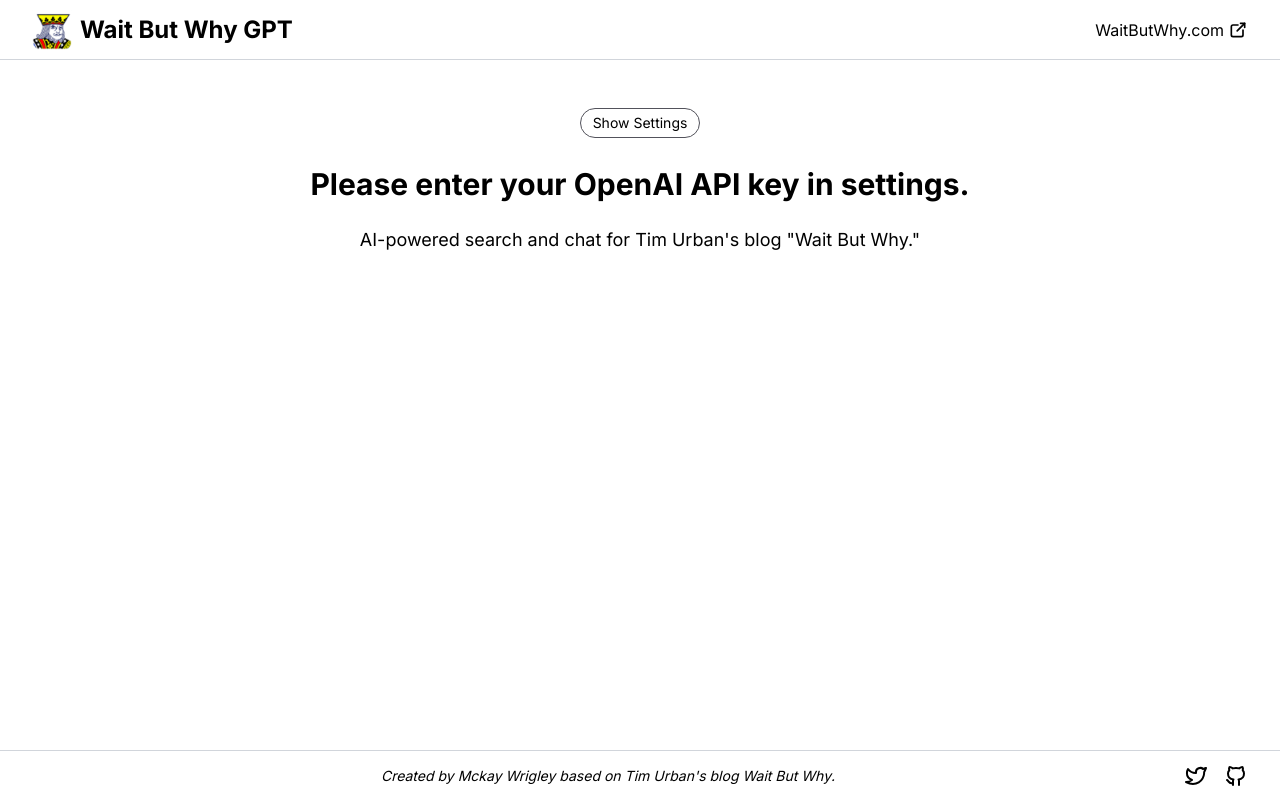
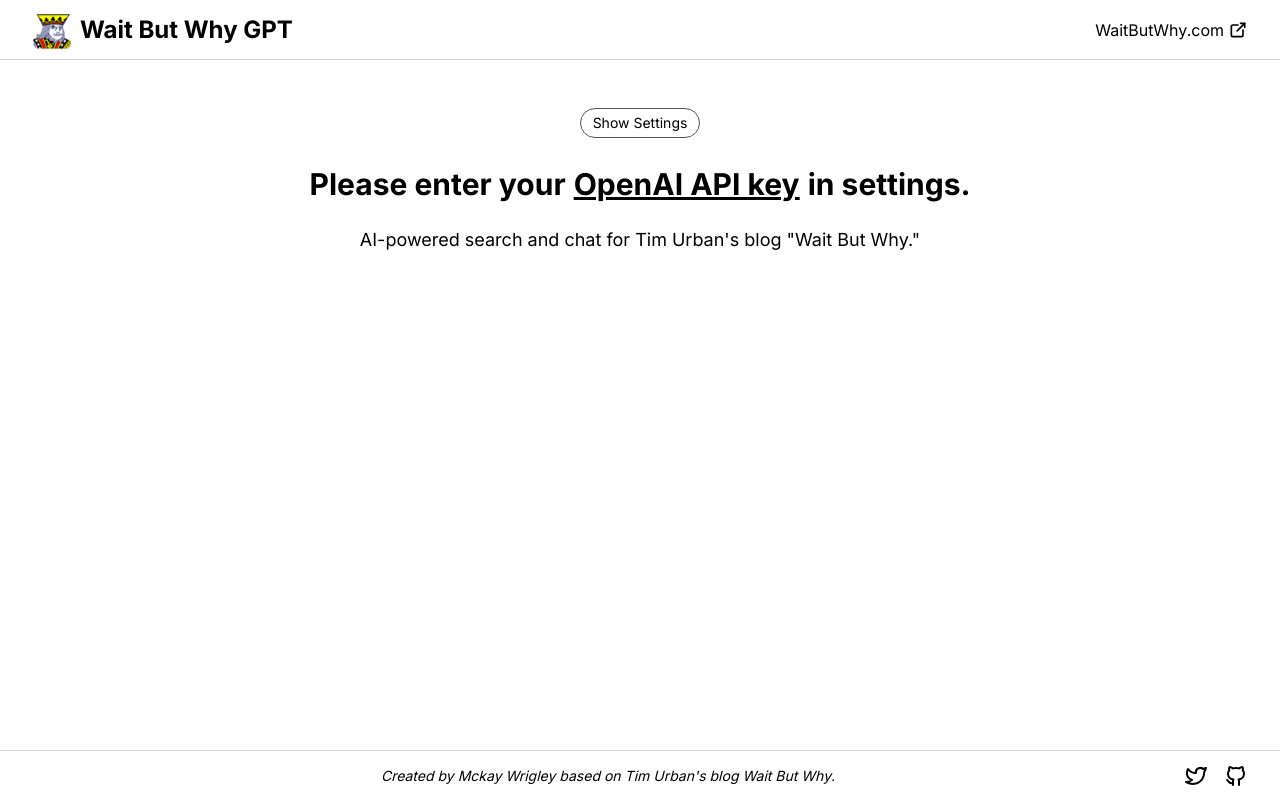
Before and after one commit to mckaywrigley/wait-but-why-gpt, a Next.js app: page / in a window 1280 px wide. Built offline with nearby package versions, Linux system fonts and the light colour scheme.

Commit message:
add openai link

```diff
--- a/pages/index.tsx
+++ b/pages/index.tsx
@@ -303,7 +303,16 @@
                 </button>
               </div>
             ) : (
-              <div className="text-center font-bold text-3xl mt-7">Please enter your OpenAI API key in settings.</div>
+              <div className="text-center font-bold text-3xl mt-7">
+                Please enter your
+                <a
+                  className="mx-2 underline hover:opacity-50"
+                  href="https://openai.com/product"
+                >
+                  OpenAI API key
+                </a>
+                in settings.
+              </div>
             )}
 
             {loading ? (
```
